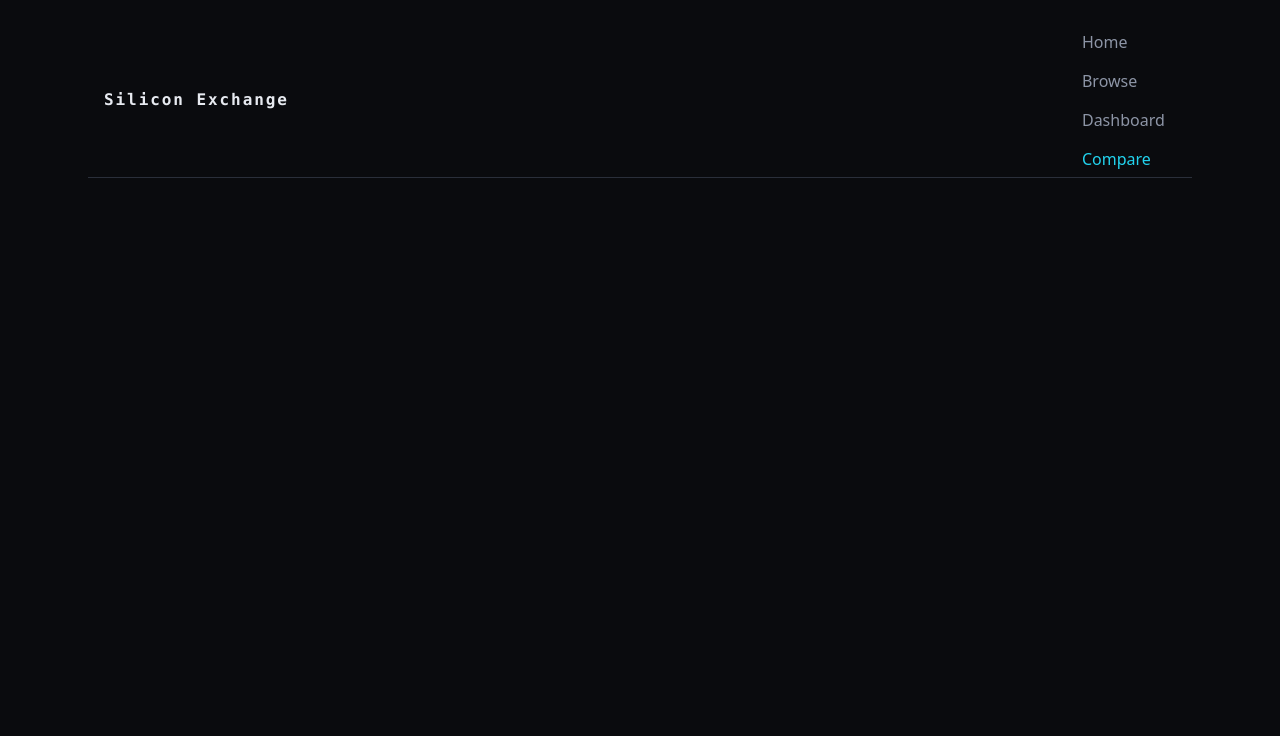
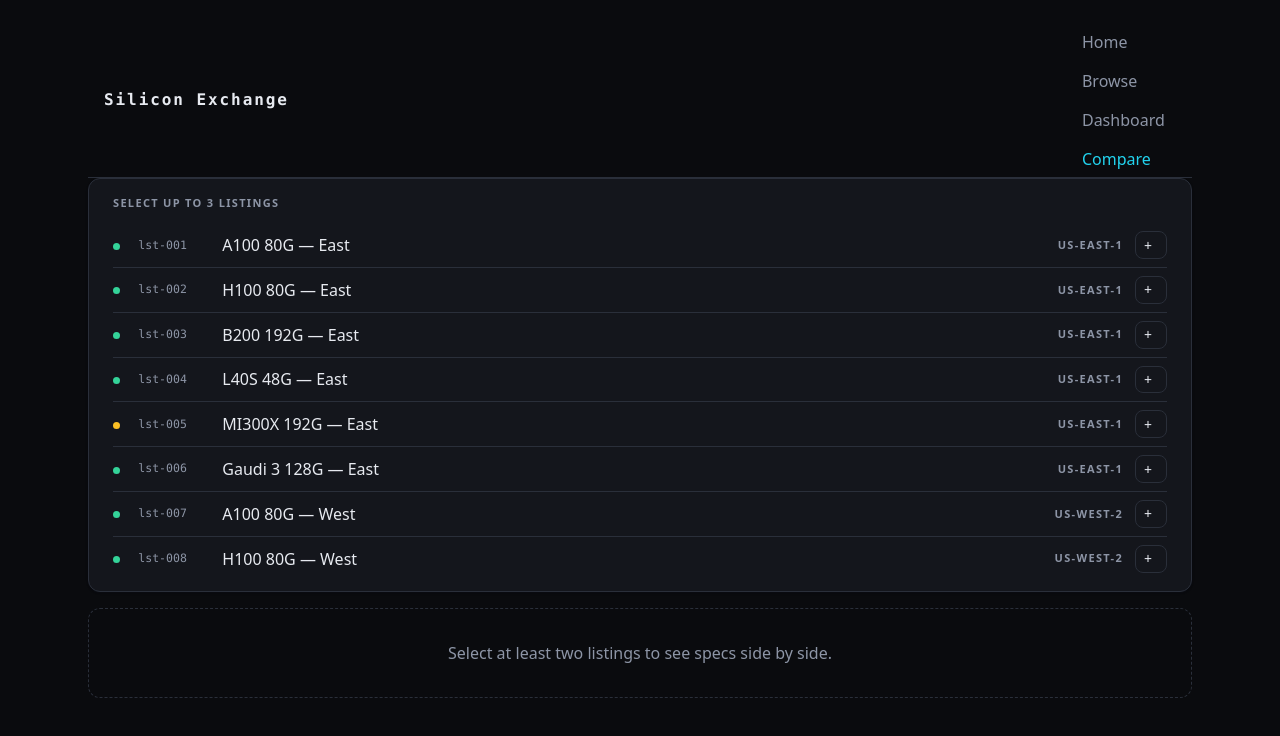
Before and after one commit to CodeLead-ai/silicon-exchange, a React (Vite) app: page /compare in a window 1280 px wide. Shown: the top 736 px of the page. Built offline with nearby package versions, Linux system fonts and the light colour scheme.

Commit message:
increment inc-15: Compare page

```diff
--- a/src/modules/ComparePage.tsx
+++ b/src/modules/ComparePage.tsx
@@ -1,15 +1,151 @@
 /**
  * Compare page — owned by increment inc-15.
  *
- * Placeholder created by the deterministic skeleton. It renders NOTHING
- * until its increment lands. Implement the capability HERE, in this file:
- * render only what the user should see for it, inside the app's single
- * surface — no heading or card naming the capability, no status text.
- * If the capability needs an element another module already renders
- * (the game canvas, the list, the form), extend that module rather than
- * rendering a second one; if no module renders it yet, create it here
- * once so later increments can extend it.
+ * Compact listing picker (all 24, toggle up to 3) and a side-by-side
+ * spec table with diff highlighting on rows where values differ.
+ * Selection persists via the SharedStateAndPersistence context.
  */
+import { LISTINGS, type Listing } from "../data";
+import { useApp } from "./SharedStateAndPersistence";
+
+const COMPARE_MAX = 3;
+
+interface SpecRow {
+  label: string;
+  key: keyof Listing;
+  format?: (l: Listing) => string;
+}
+
+const SPEC_ROWS: SpecRow[] = [
+  { label: "Chip", key: "chip" },
+  { label: "Memory", key: "memoryGb", format: (l) => `${l.memoryGb} GB` },
+  { label: "TFLOPS", key: "tflops" },
+  { label: "Region", key: "region" },
+  { label: "Rate", key: "rateCentsPerHour", format: (l) => `$${(l.rateCentsPerHour / 100).toFixed(2)}/hr` },
+  { label: "Status", key: "status" },
+];
+
 export function ComparePage() {
-  return null;
+  const { state, dispatch } = useApp();
+  const { compareSelection } = state;
+
+  const selectedListings: Listing[] = compareSelection
+    .map((slug) => LISTINGS.find((l) => l.id === slug))
+    .filter((l): l is Listing => l !== undefined);
+
+  function toggle(slug: string) {
+    if (compareSelection.includes(slug)) {
+      dispatch({ type: "removeCompare", payload: { slug } });
+    } else if (compareSelection.length < COMPARE_MAX) {
+      dispatch({ type: "addCompare", payload: { slug } });
+    }
+  }
+
+  function rowDiffers(row: SpecRow): boolean {
+    if (selectedListings.length < 2) return false;
+    const values = selectedListings.map((l) =>
+      row.format ? row.format(l) : String(l[row.key]),
+    );
+    return new Set(values).size > 1;
+  }
+
+  return (
+    <div className="stack">
+      {/* Listing picker */}
+      <div className="panel panel--pad">
+        <div className="microlabel" style={{ marginBottom: "var(--space-3)" }}>
+          Select up to {COMPARE_MAX} listings
+        </div>
+        <div style={{ maxHeight: "22rem", overflowY: "auto" }}>
+          {LISTINGS.map((l) => {
+            const isSelected = compareSelection.includes(l.id);
+            const isFull = compareSelection.length >= COMPARE_MAX && !isSelected;
+            return (
+              <div
+                key={l.id}
+                style={{
+                  display: "flex",
+                  alignItems: "center",
+                  gap: "var(--space-3)",
+                  padding: "var(--space-2) 0",
+                  borderBottom: "1px solid var(--border)",
+                }}
+              >
+                <span className={`status status--${l.status}`}>
+                  <span className="dot" />
+                </span>
+                <span className="mono num" style={{ fontSize: "0.72rem", color: "var(--muted)", minWidth: "4.5rem" }}>
+                  {l.id}
+                </span>
+                <span style={{ flex: 1, overflow: "hidden", textOverflow: "ellipsis", whiteSpace: "nowrap" }}>
+                  {l.name}
+                </span>
+                <span className="microlabel" style={{ minWidth: "5.5rem", textAlign: "right" }}>
+                  {l.region}
+                </span>
+                <button
+                  className={`btn ${isSelected ? "btn--primary" : ""}`}
+                  style={{ padding: "0.15rem 0.5rem", fontSize: "var(--text-sm)", minWidth: "2rem" }}
+                  disabled={isFull}
+                  onClick={() => toggle(l.id)}
+                  aria-label={isSelected ? `Remove ${l.name}` : `Add ${l.name}`}
+                >
+                  {isSelected ? "✓" : "+"}
+                </button>
+              </div>
+            );
+          })}
+        </div>
+      </div>
+
+      {/* Spec comparison table */}
+      {selectedListings.length < 2 ? (
+        <div className="empty">
+          {selectedListings.length === 0
+            ? "Select at least two listings to see specs side by side."
+            : "Select one more listing to see specs side by side."}
+        </div>
+      ) : (
+        <table className="table">
+          <thead>
+            <tr>
+              <th style={{ width: "8rem" }} />
+              {selectedListings.map((l) => (
+                <th key={l.id}>
+                  <div className="card__id mono">{l.id}</div>
+                  <div style={{ fontWeight: 600, fontSize: "var(--text-sm)" }}>{l.name}</div>
+                </th>
+              ))}
+            </tr>
+          </thead>
+          <tbody>
+            {SPEC_ROWS.map((row) => {
+              const differs = rowDiffers(row);
+              return (
+                <tr key={String(row.key)} style={differs ? { background: "var(--surface-2)" } : undefined}>
+                  <td>
+                    <span className="microlabel">{row.label}</span>
+                  </td>
+                  {selectedListings.map((l) => (
+                    <td key={l.id}>
+                      {row.key === "status" ? (
+                        <span className={`status status--${l.status}`}>
+                          <span className="dot" />
+                          {l.status}
+                        </span>
+                      ) : row.format ? (
+                        <span className="num">{row.format(l)}</span>
+                      ) : (
+                        <span className="num">{String(l[row.key])}</span>
+                      )}
+                    </td>
+                  ))}
+                </tr>
+              );
+            })}
+          </tbody>
+        </table>
+      )}
+    </div>
+  );
 }
--- a/src/modules/SharedStateAndPersistence.tsx
+++ b/src/modules/SharedStateAndPersistence.tsx
@@ -43,7 +43,7 @@ export type AppAction =
 // ─── Constants ───────────────────────────────────────────────────────────────
 
 const STORAGE_KEY = "silicon-exchange-state";
-const COMPARE_MAX = 4;
+const COMPARE_MAX = 3;
 
 // ─── Reducer ─────────────────────────────────────────────────────────────────
 
```
Also changed, not shown: .codeleadsessions/increment-ledger.json, .codeleadsessions/session-2026-09-02T05-19-00-793Z/summary.json.
